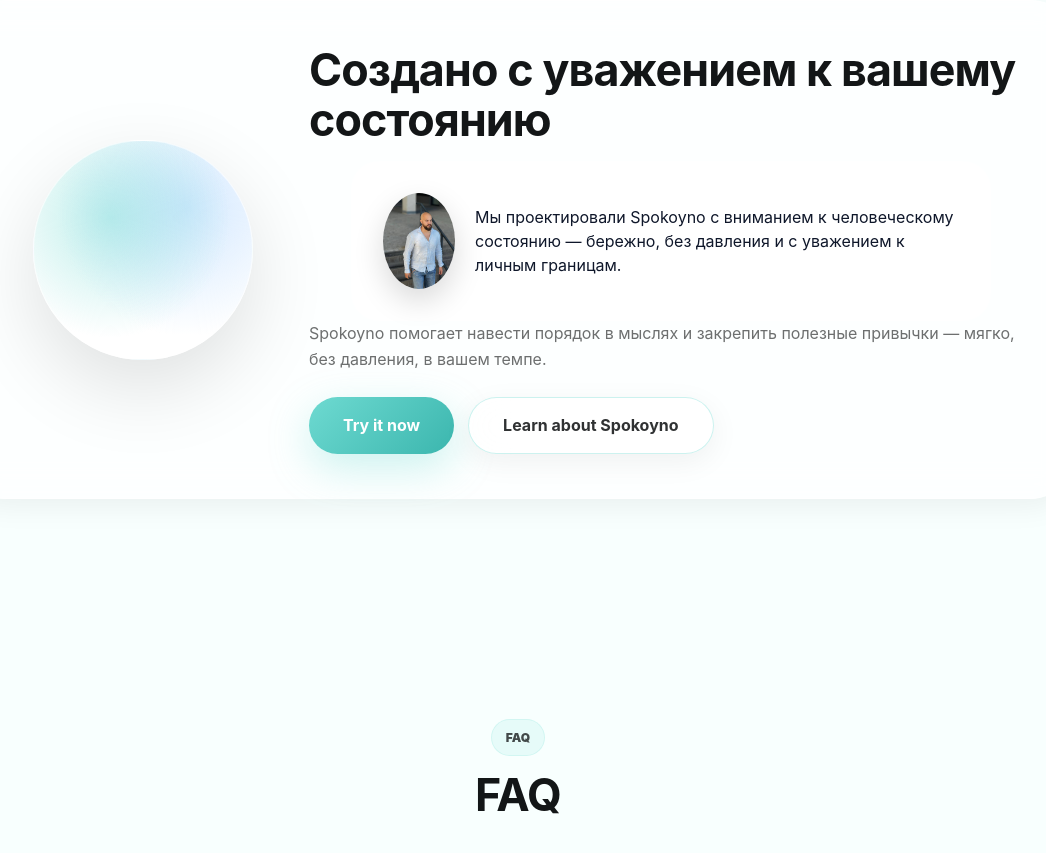
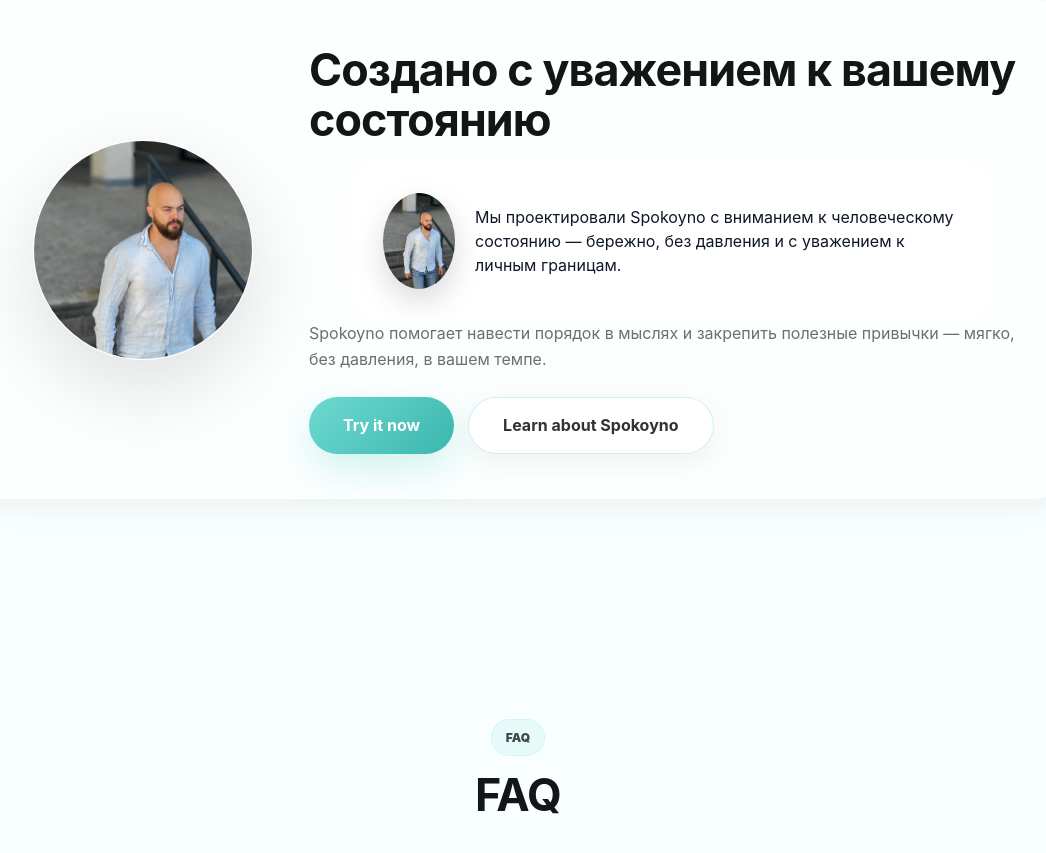
Before and after one commit to mimal77777/spokoyno-site, a React (Vite) app: page / in a window 1280 px wide. Shown: the part 2740-3593 px from the top of the page, without its empty margins (122-1168 px from the left). Built offline with nearby package versions, Linux system fonts and the light colour scheme.

Commit message:
Replace gradient founder circle with author photo

```diff
--- a/src/pages/Home.module.css
+++ b/src/pages/Home.module.css
@@ -322,9 +322,11 @@
   height: 220px;
   border-radius: 50%;
   margin: 0 auto;
-  background: radial-gradient(circle at 35% 35%, rgba(110,218,209,0.45), transparent 60%),
-              radial-gradient(circle at 70% 30%, rgba(167,209,255,0.5), transparent 60%),
-              rgba(255,255,255,0.65);
+
+  overflow: hidden;
+  position: relative;
+
+  background: rgba(255,255,255,0.65);
   border: 1px solid rgba(255,255,255,0.6);
   box-shadow: 0 28px 80px rgba(0,0,0,0.12);
 }
@@ -419,3 +421,13 @@
     text-align: center;
   }
 }
+
+
+.founderAvatarImg {
+  width: 100%;
+  height: 100%;
+  display: block;
+  object-fit: cover;
+  object-position: 50% 20%;
+  transform: scale(1.03);
+}
--- a/src/pages/Home.tsx
+++ b/src/pages/Home.tsx
@@ -222,7 +222,7 @@
             viewport={{ once: true }}
             transition={{ duration: 0.6 }}
           >
-            <div className={styles.founderAvatar} aria-hidden="true" />
+            <div className={styles.founderAvatar}><img src={respectPerson} alt="Автор Spokoyno" className={styles.founderAvatarImg} loading="lazy" /></div>
             <div>
               <h2 className="mb-2">{content?.founder?.title ?? "Создано с уважением к вашему состоянию"}</h2>
               <div className={styles.respectBlock}>
```
